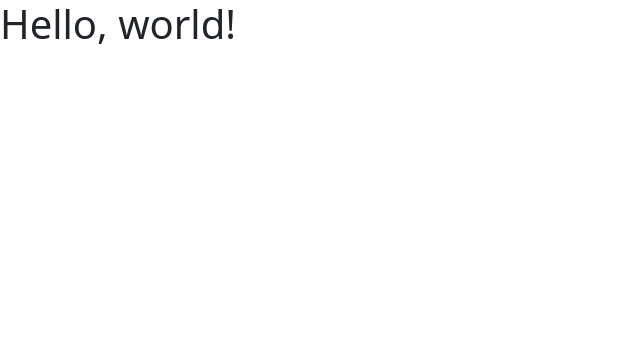
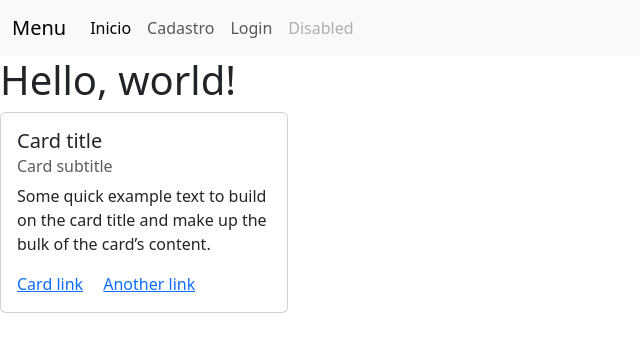
Before and after one commit to GenesonFerreira/DSSW_Projeto_Flask, a Flask app: page / in a window 1280 px wide. Shown: the top 352 px of the page, without its empty margins (0-640 px from the left). Run offline with Flask 3, Linux system fonts and the light colour scheme.

Commit message:
Adicionando vida ao front, trabalhando com bootstrap

```diff
--- a/templates/index.html
+++ b/templates/index.html
@@ -7,7 +7,40 @@
     <link href="https://cdn.jsdelivr.net/npm/bootstrap@5.3.8/dist/css/bootstrap.min.css" rel="stylesheet" integrity="sha384-sRIl4kxILFvY47J16cr9ZwB07vP4J8+LH7qKQnuqkuIAvNWLzeN8tE5YBujZqJLB" crossorigin="anonymous">
   </head>
   <body>
+  <nav class="navbar navbar-expand-lg bg-body-tertiary">
+  <div class="container-fluid">
+    <a class="navbar-brand" href="#">Menu</a>
+    <button class="navbar-toggler" type="button" data-bs-toggle="collapse" data-bs-target="#navbarNav" aria-controls="navbarNav" aria-expanded="false" aria-label="Toggle navigation">
+      <span class="navbar-toggler-icon"></span>
+    </button>
+    <div class="collapse navbar-collapse" id="navbarNav">
+      <ul class="navbar-nav">
+        <li class="nav-item">
+          <a class="nav-link active" aria-current="page" href="#">Inicio</a>
+        </li>
+        <li class="nav-item">
+          <a class="nav-link" href="#">Cadastro</a>
+        </li>
+        <li class="nav-item">
+          <a class="nav-link" href="#">Login</a>
+        </li>
+        <li class="nav-item">
+          <a class="nav-link disabled" aria-disabled="true">Disabled</a>
+        </li>
+      </ul>
+    </div>
+  </div>
+  </nav>
     <h1>Hello, world!</h1>
+  <div class="card" style="width: 18rem;">
+      <div class="card-body">
+        <h5 class="card-title">Card title</h5>
+        <h6 class="card-subtitle mb-2 text-body-secondary">Card subtitle</h6>
+        <p class="card-text">Some quick example text to build on the card title and make up the bulk of the card’s content.</p>
+        <a href="#" class="card-link">Card link</a>
+        <a href="#" class="card-link">Another link</a>
+      </div>
+  </div>
     <script src="https://cdn.jsdelivr.net/npm/bootstrap@5.3.8/dist/js/bootstrap.bundle.min.js" integrity="sha384-FKyoEForCGlyvwx9Hj09JcYn3nv7wiPVlz7YYwJrWVcXK/BmnVDxM+D2scQbITxI" crossorigin="anonymous"></script>
   </body>
 </html>
```
